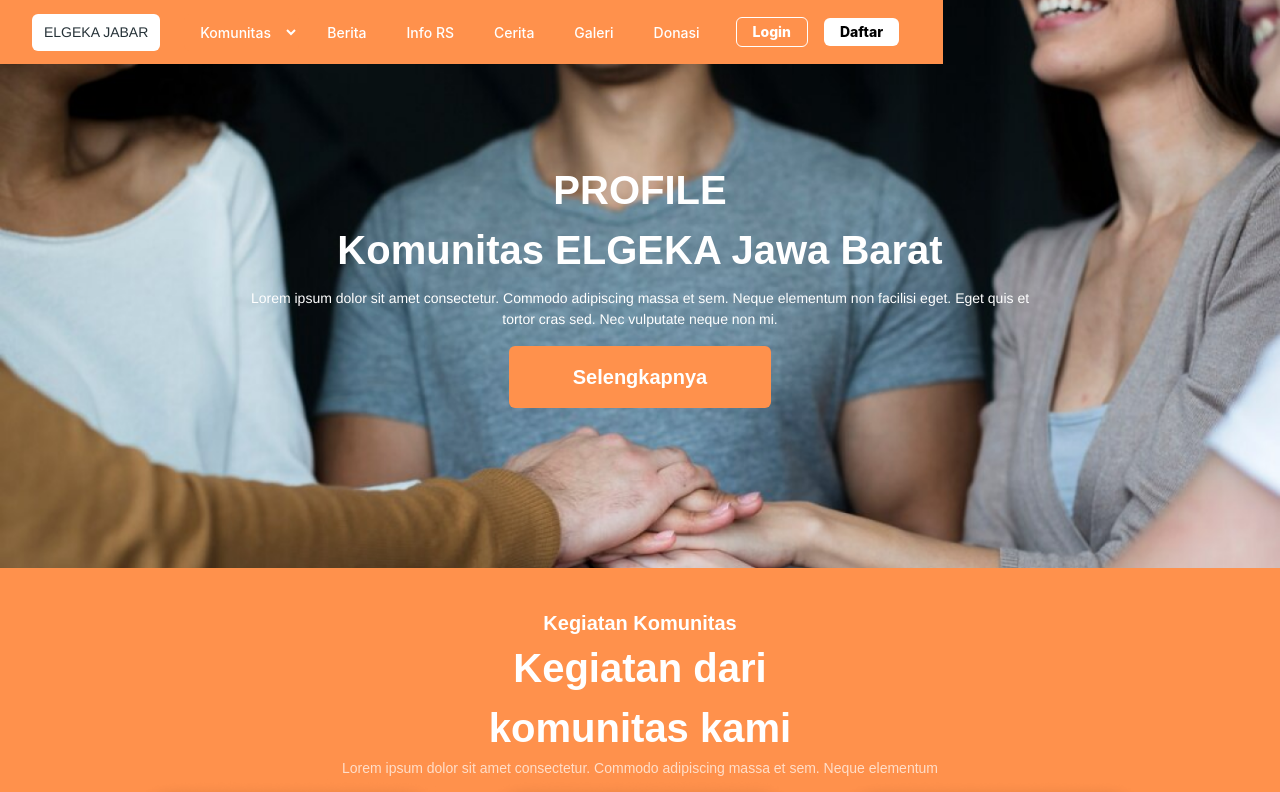
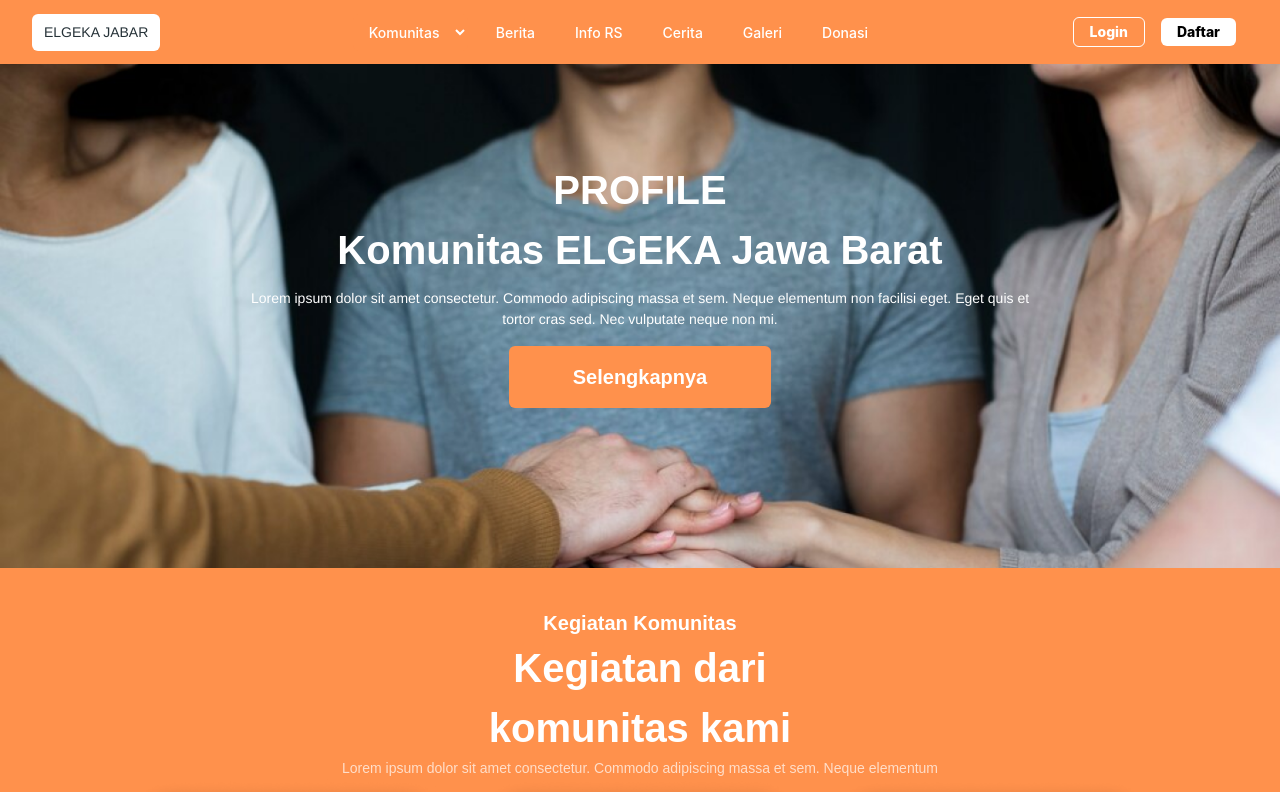
Before and after one commit to AbibGuardian50/Elgeka-FE, a Vue app: page / in a window 1280 px wide. Shown: the top 792 px of the page. Built offline with nearby package versions, Linux system fonts and the light colour scheme.

Commit message:
change navbar position to fixed

```diff
--- a/src/components/Navbar.vue
+++ b/src/components/Navbar.vue
@@ -9,7 +9,7 @@ export default {
 </script>
 
 <template>
-    <nav class="bg-orange fixed">
+    <nav class="bg-orange w-full fixed z-10">
         <div class="mx-auto max-w-7xl px-2 sm:px-6 lg:px-8">
             <div class="relative flex h-16 items-center justify-between">
                 <div>
```
